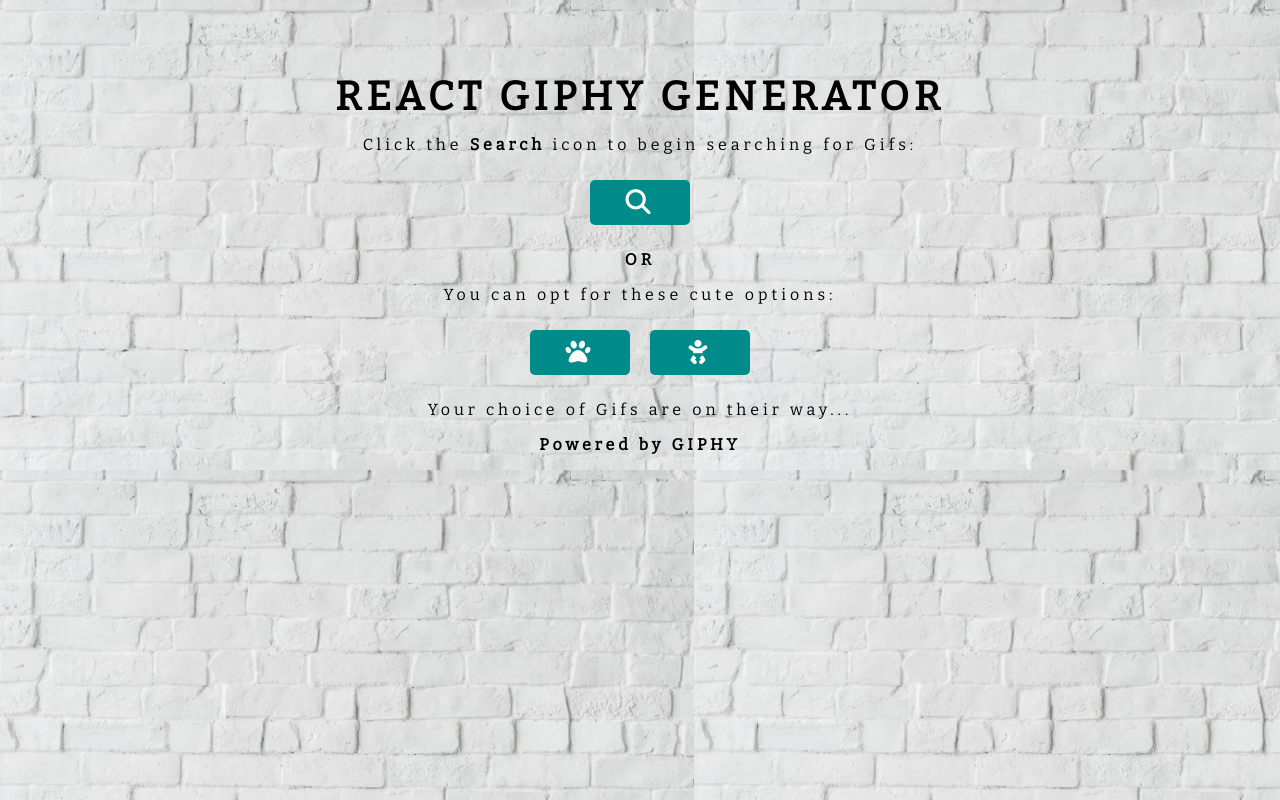
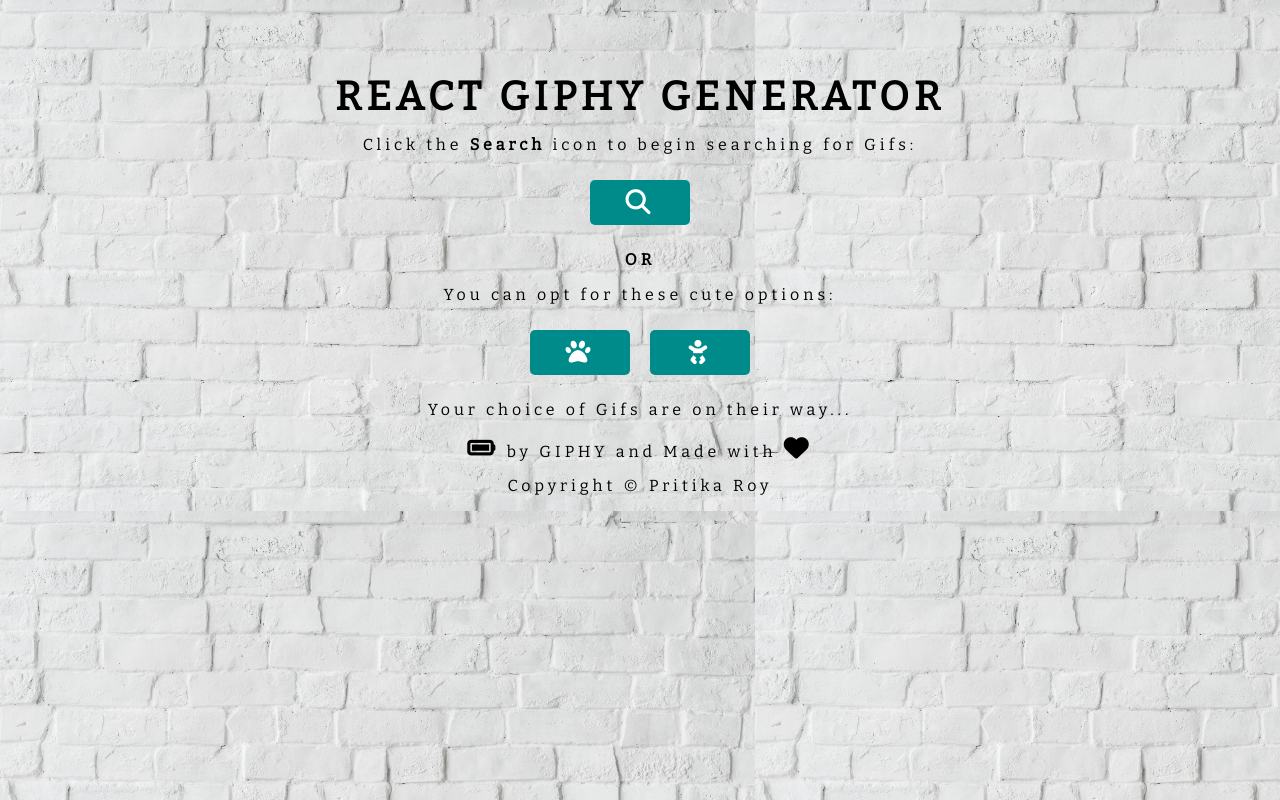
Before and after one commit to Pritikaroy/PritikaRoyGiphyAPp, a React (Create React App) app: page / in a window 1280 px wide. Built offline with nearby package versions, Linux system fonts and the light colour scheme; no server answers.

Commit message:
modified footer - inspiration from my Buddy Chao

```diff
--- a/public/index.html
+++ b/public/index.html
@@ -25,7 +25,7 @@
       work correctly both with client-side routing and a non-root public URL.
       Learn how to configure a non-root public URL by running `npm run build`.
     -->
-    <title>React App - Pritika</title>
+    <title>Giphy React App</title>
   </head>
   <body>
     <noscript>You need to enable JavaScript to run this app.</noscript>
--- a/src/App.js
+++ b/src/App.js
@@ -18,7 +18,9 @@
           </Switch>
         </div>
         <footer>
-          <p><strong>Powered by GIPHY</strong></p>
+          {/* <p><strong>Powered by GIPHY</strong></p> */}
+          <p><i className="fas fa-battery-full"></i> by GIPHY and Made with <i className="fas fa-heart"></i></p>
+          <p classname="copyright">Copyright &copy; Pritika Roy</p>
         </footer>
       </HashRouter>
     );
```
